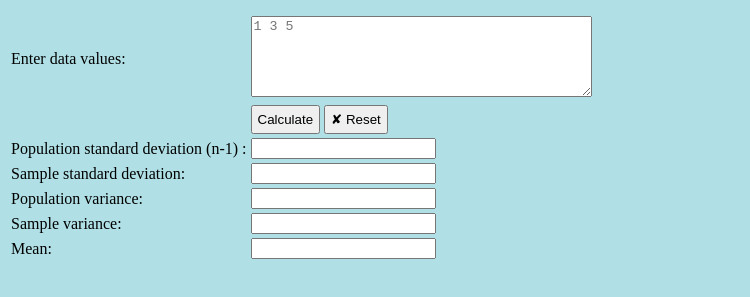
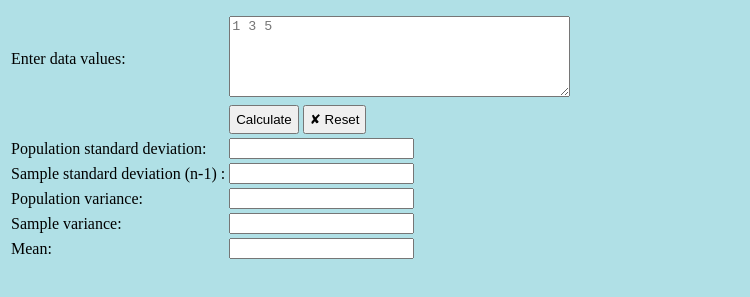
Before and after one commit to omarfarache/omarfarache.github.io, a plain HTML site: page index.html in a window 1280 px wide. Shown: the part 449-746 px from the top of the page, without its empty margins (0-750 px from the left). Drawn offline with Linux system fonts and the light colour scheme.

Commit message:
Update index.html

```diff
--- a/index.html
+++ b/index.html
@@ -35,11 +35,11 @@
 				<td><input name="Button1" type="button" value="Calculate" class="btn" onclick="OnCalc()" style="padding:5px">&nbsp;<input name="Reset1" type="reset" value="&#10008; Reset" class="btn" style="padding:5px"></td>
 			</tr>
 			<tr>
-				<td>Population standard deviation (n-1) :</td>
+				<td>Population standard deviation:</td>
 				<td><input name="pstd" type="text" class="outtext"></td>
 			</tr>
 			<tr>
-				<td>Sample standard deviation:</td>
+				<td>Sample standard deviation  (n-1) :</td>
 				<td><input name="sstd" type="text" class="outtext"></td>
 			</tr>
 			<tr>
```
